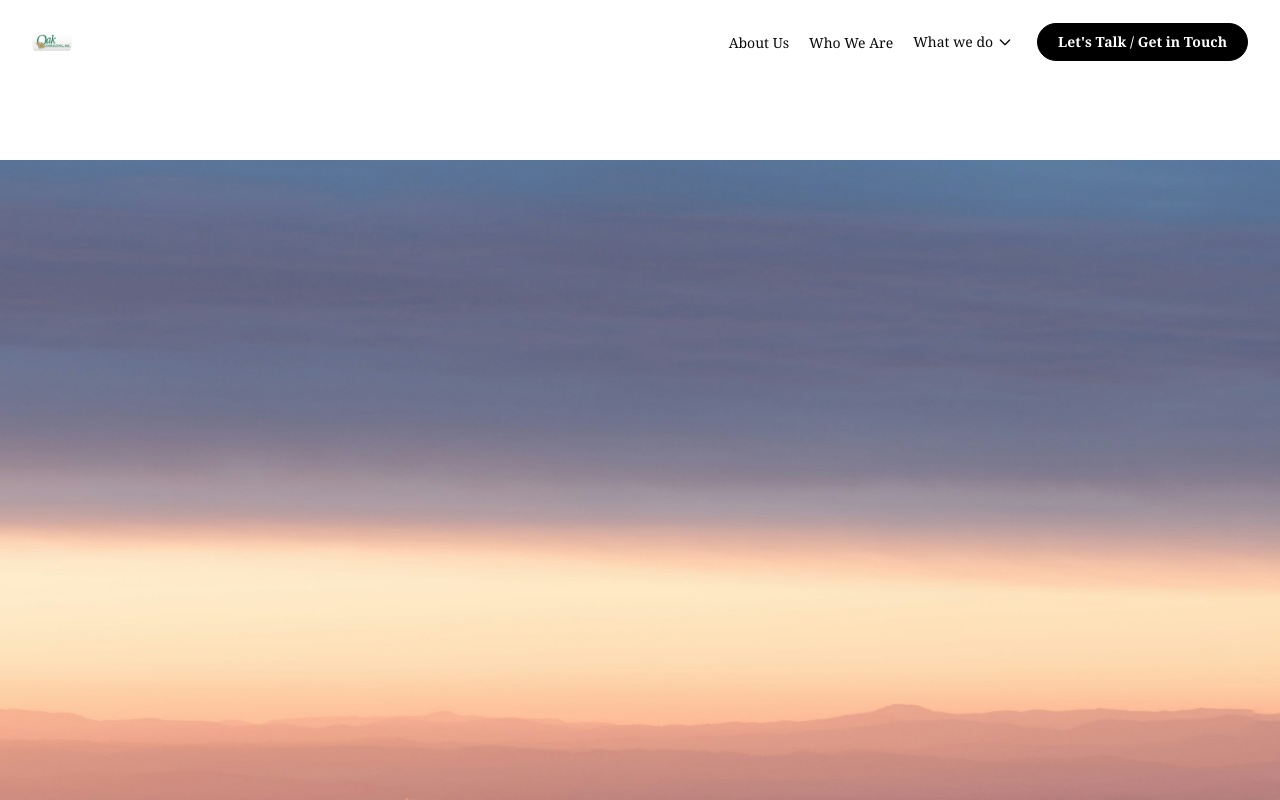
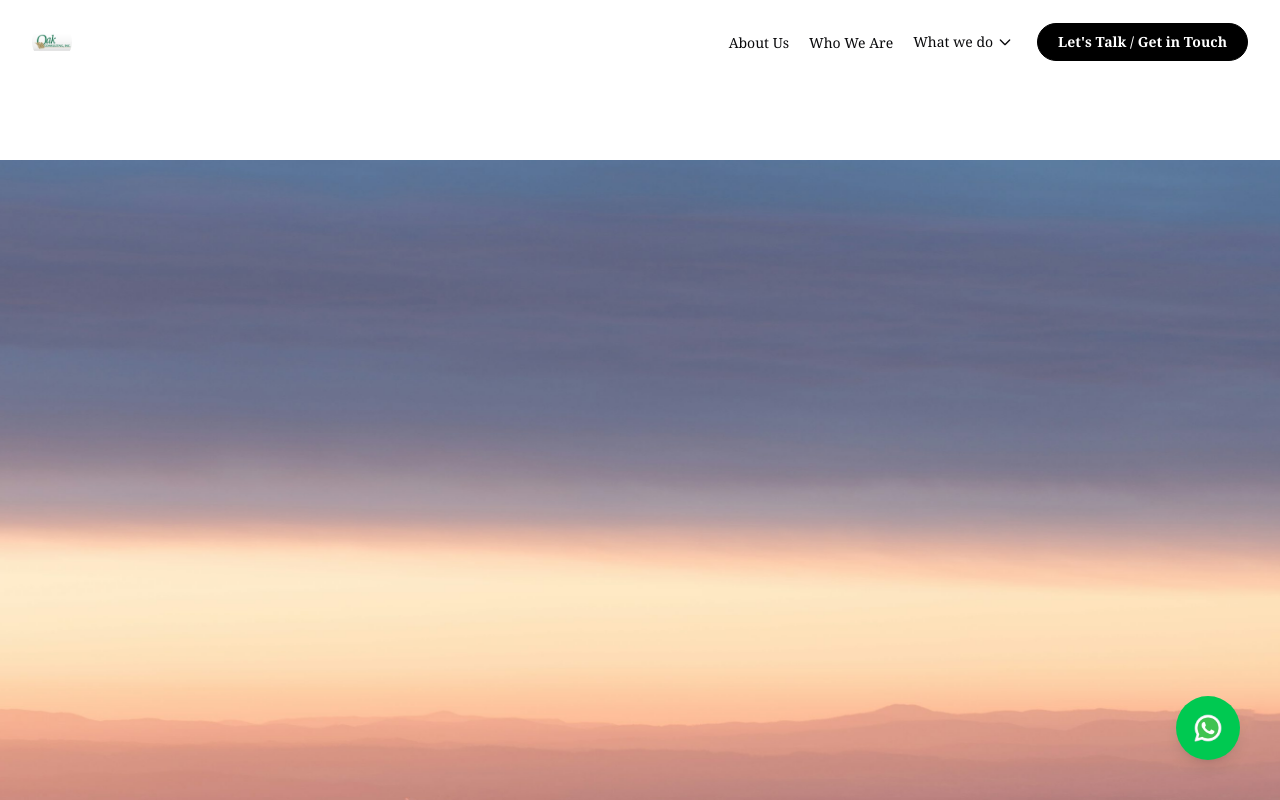
Before and after one commit to shaharyaarzaye/OAK-Consulting, a React (Vite) app: page /recognition in a window 1280 px wide. Shown: the top 800 px of the page. Built offline with nearby package versions, Linux system fonts and the light colour scheme.

Commit message:
redesign

```diff
--- a/src/App.jsx
+++ b/src/App.jsx
@@ -13,6 +13,8 @@ import WhyOAK from './views/WhyOAK'
 import Awards from './views/Awards'
 import Footer from './components/Footer';
 
+// 💥 IMPORT THE NEW COMPONENT HERE
+import WhatsAppFloatingButton from './components/WhatsAppFloatingButton';
 
 
 function App() {
@@ -31,6 +33,10 @@ function App() {
           <Route path="/whyoak" element={<WhyOAK />} />
           <Route path="/recognition" element={<Awards />} />
         </Routes>
+
+        {/* 💥 ADD THE FLOATING BUTTON COMPONENT HERE */}
+        <WhatsAppFloatingButton />
+
         <Footer />
       </div>
     </Router>
--- /dev/null
+++ b/src/components/WhatsAppFloatingButton.jsx
@@ -0,0 +1,49 @@
+import React from 'react';
+// Assuming you have a proper icon, like from 'react-icons' or an SVG.
+// If you don't use 'react-icons', you can use a simple emoji '💬' or an SVG.
+// You might need to install 'react-icons' if you want to use it: npm install react-icons
+
+// import { FaWhatsapp } from 'react-icons/fa'; // Uncomment if using react-icons
+
+const WhatsAppFloatingButton = () => {
+    // ⚠️ Replace 'YOUR_WHATSAPP_NUMBER' with your actual number (e.g., 919876543210)
+    const phoneNumber = 'YOUR_WHATSAPP_NUMBER';
+    const message = 'Hello, I came from your website and would like to know more!';
+    const whatsappLink = `https://wa.me/${phoneNumber}?text=${encodeURIComponent(message)}`;
+
+    return (
+        <a
+            href={whatsappLink}
+            className="
+                fixed
+                bottom-10
+                right-10
+                bg-green-500
+                hover:bg-green-600
+                text-white
+                p-4
+                rounded-full
+                shadow-lg
+                transition-transform
+                duration-300
+                ease-in-out
+                hover:scale-110
+                z-50
+                flex
+                items-center
+                justify-center
+                w-16
+                h-16
+                text-3xl
+            "
+            target="_blank"
+            rel="noopener noreferrer"
+            aria-label="Chat on WhatsApp"
+        >
+            {/* If using react-icons: <FaWhatsapp /> */}
+            <img src="wahtsapp.png" alt="" className='h-full w-full'/>
+        </a>
+    );
+};
+
+export default WhatsAppFloatingButton;
```
Also changed, not shown: public/wahtsapp.png (added).
